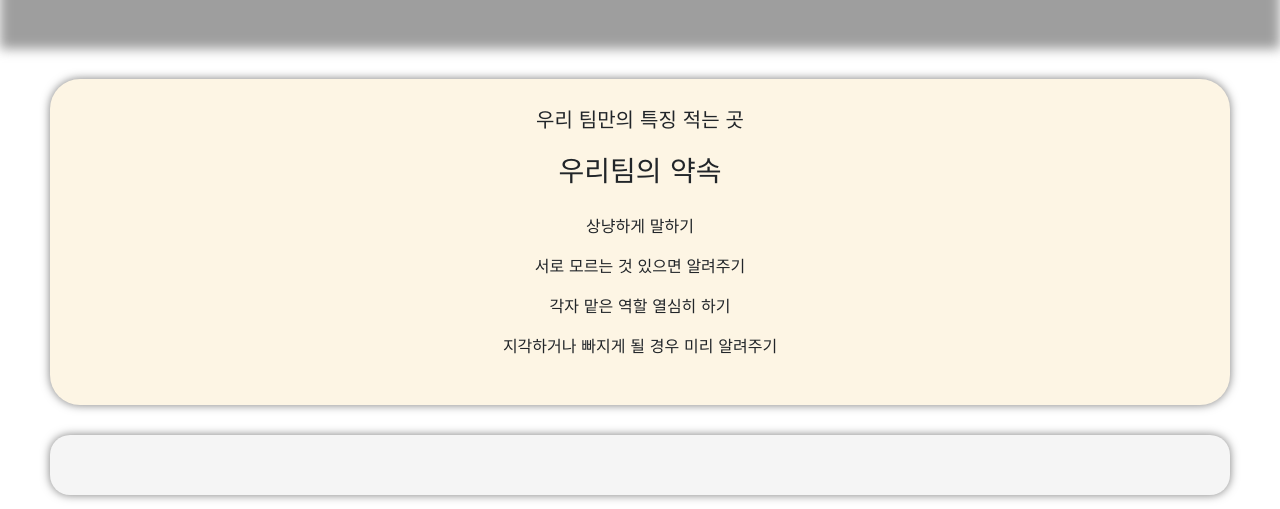
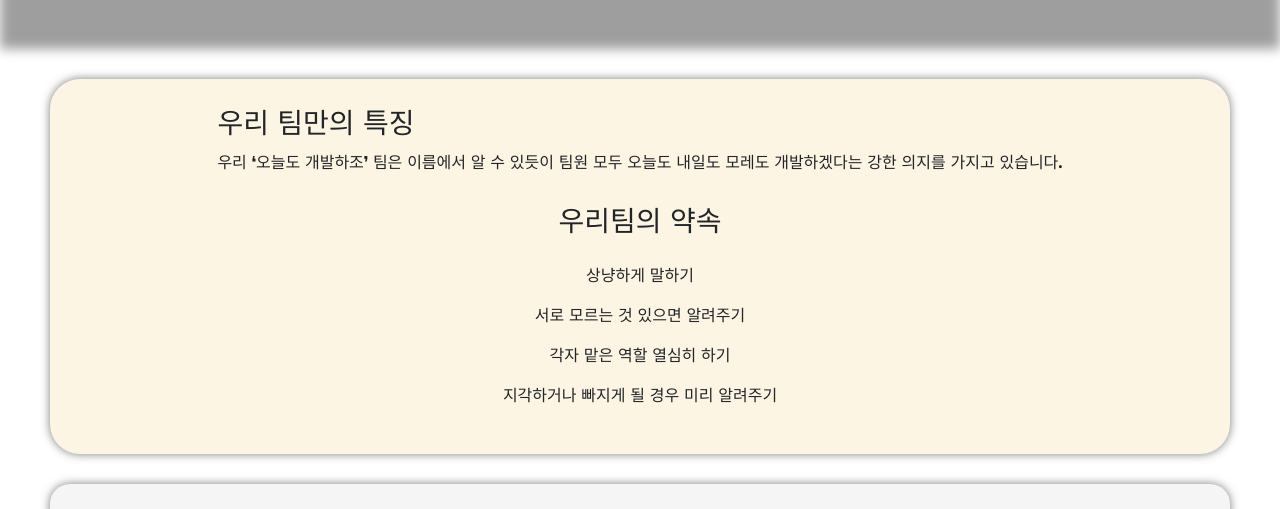
Before and after one commit to erictslee/alwaysdevelop, a plain HTML site: page LYS/post.html in a window 1280 px wide. Shown: the part 291-800 px from the top of the page. Drawn offline with nearby package versions, Linux system fonts and the light colour scheme; no server answers; grey boxes are pictures that could not be loaded; a web font is replaced by a local one.

Commit message:
우리 팀만의 특징 문구 업데이트

```diff
--- a/LYS/post.html
+++ b/LYS/post.html
@@ -418,7 +418,9 @@
 
     <div class="subtitle">
         <div class="mb-3">
-            <h5> 우리 팀만의 특징 적는 곳</h5>
+            <h3> 우리 팀만의 특징</h3>
+            <h7>우리 ‘오늘도 개발하조’ 팀은 이름에서 알 수 있듯이 팀원 모두 오늘도 내일도 모레도 개발하겠다는 강한 의지를 가지고 있습니다. </h7>
+            <p></p>
         </div>
         <div class="mb-3">
             <h3> 우리팀의 약속 </h3>
```
